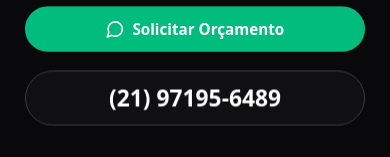
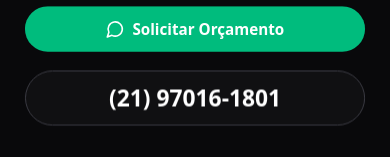
Before and after one commit to maringamapas/tetelestai-eletricista-v, a Next.js app: page / in a window 390 px wide. Shown: the part 542-699 px from the top of the page. Built offline with nearby package versions, Linux system fonts and the light colour scheme.

Commit message:
feat: update phone numbers and WhatsApp link to (21) 97016-1801
Change all phone and WhatsApp links to new number in 'data/cliente.ts'.

Co-authored-by: CHL <229381294+maringamapas@users.noreply.github.com>

```diff
--- a/data/cliente.ts
+++ b/data/cliente.ts
@@ -16,7 +16,7 @@ export const dadosCliente = {
     instagram: "https://instagram.com", // Adicione o link real se houver
     email: "",
     endereco: "R. Saquarema, 68 - Campo Grande - Rio de Janeiro - RJ, CEP: 23050-110",
-    telefone: "(21) 97195-6489",
+    telefone: "(21) 97016-1801",
   },
 
   // Conteúdo principal
@@ -101,7 +101,7 @@ export const dadosCliente = {
   seo: {
     siteTitle: "Tetelestai Serviços Residenciais | Bombeiro, Eletricista, Pintura e Refrigeração | Rio de Janeiro",
     description:
-      "Tetelestai - Serviços técnicos profissionais no Rio de Janeiro. Bombeiro hidráulico, eletricista, pintura e refrigeração. Atendimento profissional em Campo Grande e região metropolitana. (21) 97195-6489",
+      "Tetelestai - Serviços técnicos profissionais no Rio de Janeiro. Bombeiro hidráulico, eletricista, pintura e refrigeração. Atendimento profissional em Campo Grande e região metropolitana. (21) 97016-1801",
     url: "https://tetelestai-servicos-residenciais-rj.vercel.app",
     ogImage: "/og-image-eletricista.jpg",
   },
```
